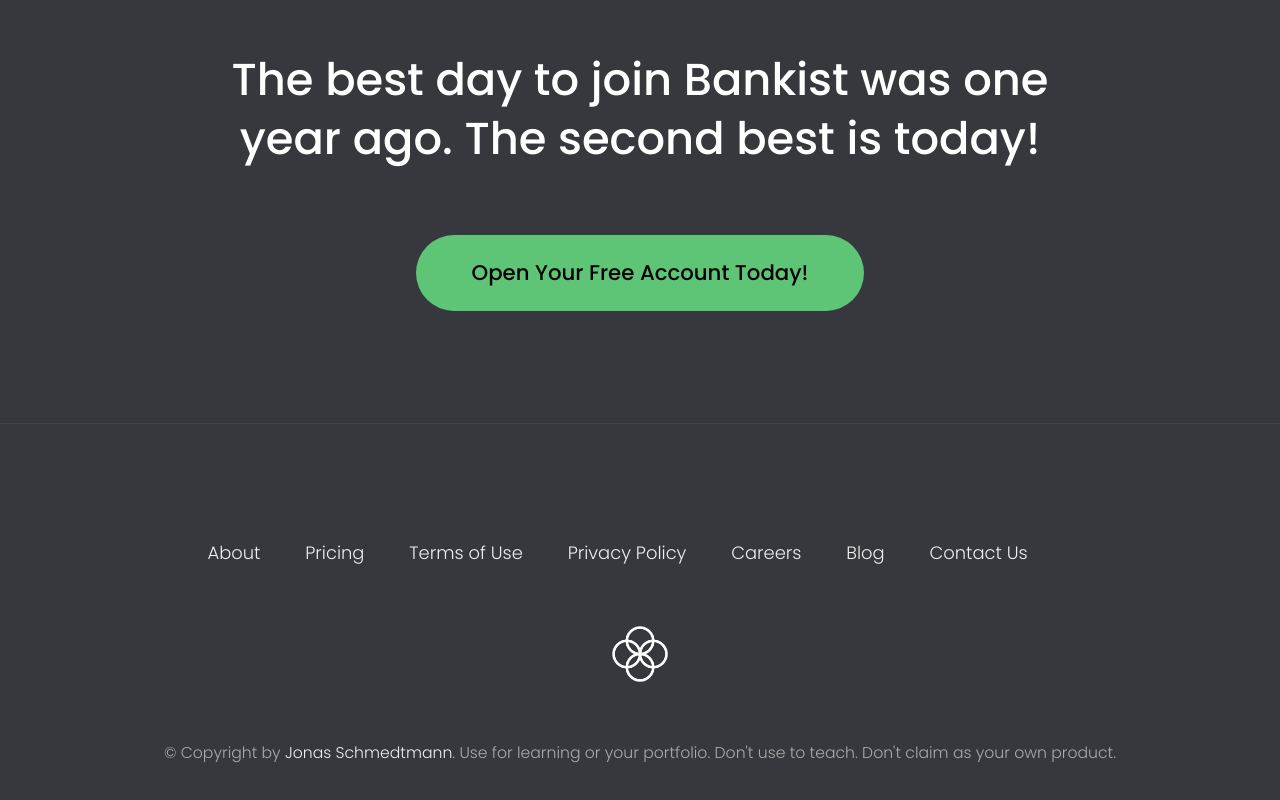
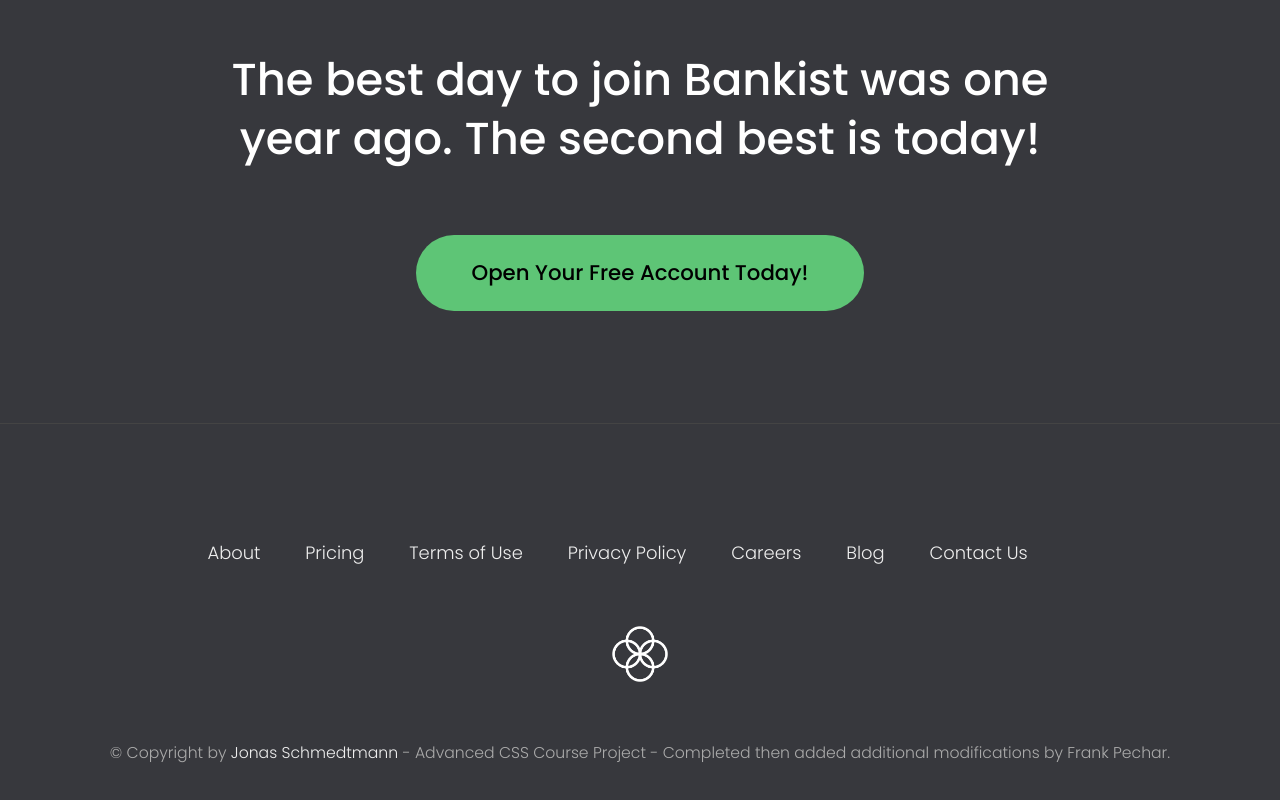
Before and after one commit to Frank-Pechar/js-bank-landing-page, a plain HTML site: page index.html in a window 1280 px wide. Shown: the part 4495-5295 px from the top of the page. Drawn offline with Linux system fonts and the light colour scheme.

Commit message:
Comments

```diff
--- a/index.html
+++ b/index.html
@@ -326,8 +326,9 @@
           target="_blank"
           href="https://twitter.com/jonasschmedtman"
           >Jonas Schmedtmann</a
-        >. Use for learning or your portfolio. Don't use to teach. Don't claim
-        as your own product.
+        >
+        - Advanced CSS Course Project - Completed then added additional
+        modifications by Frank Pechar.
       </p>
     </footer>
 
```
